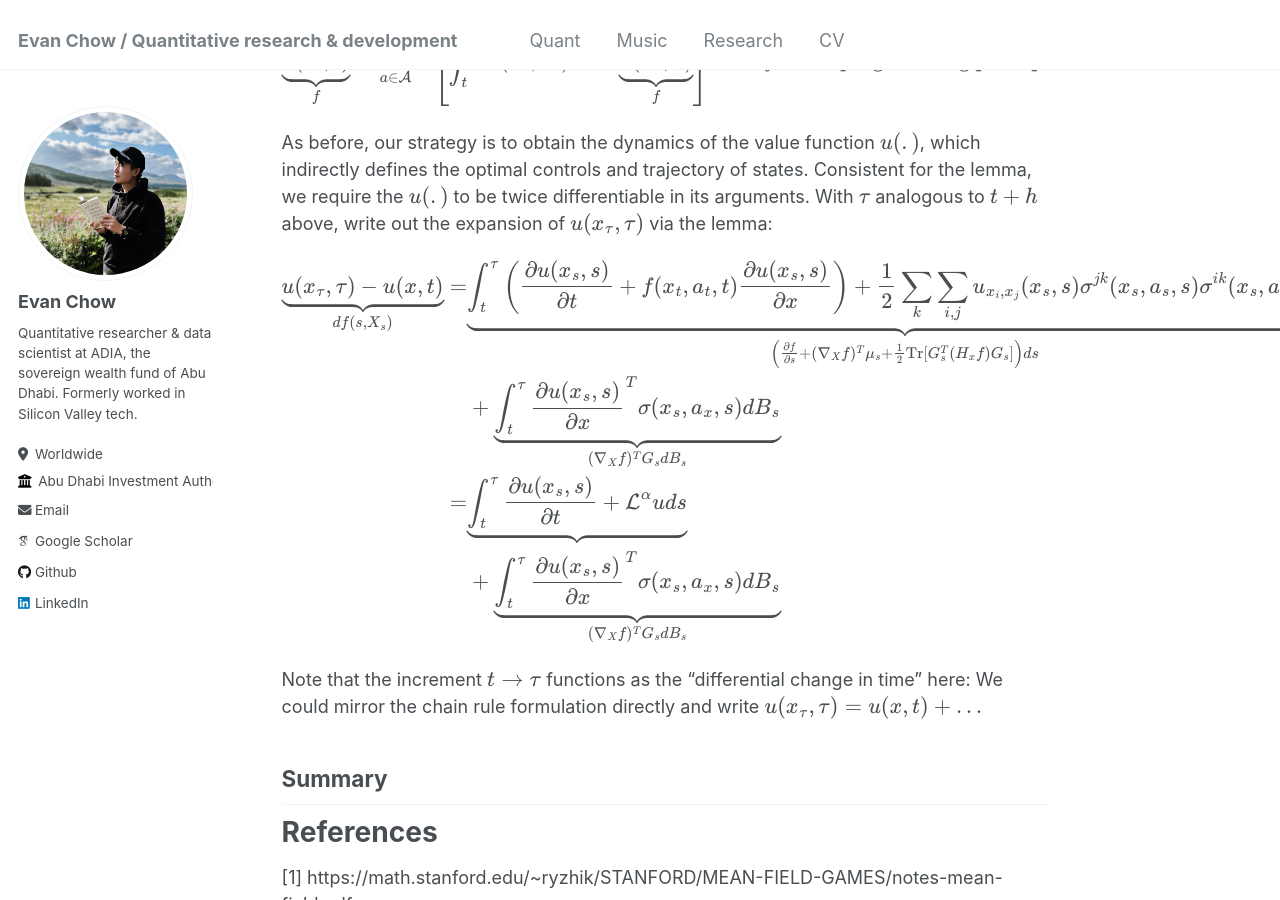
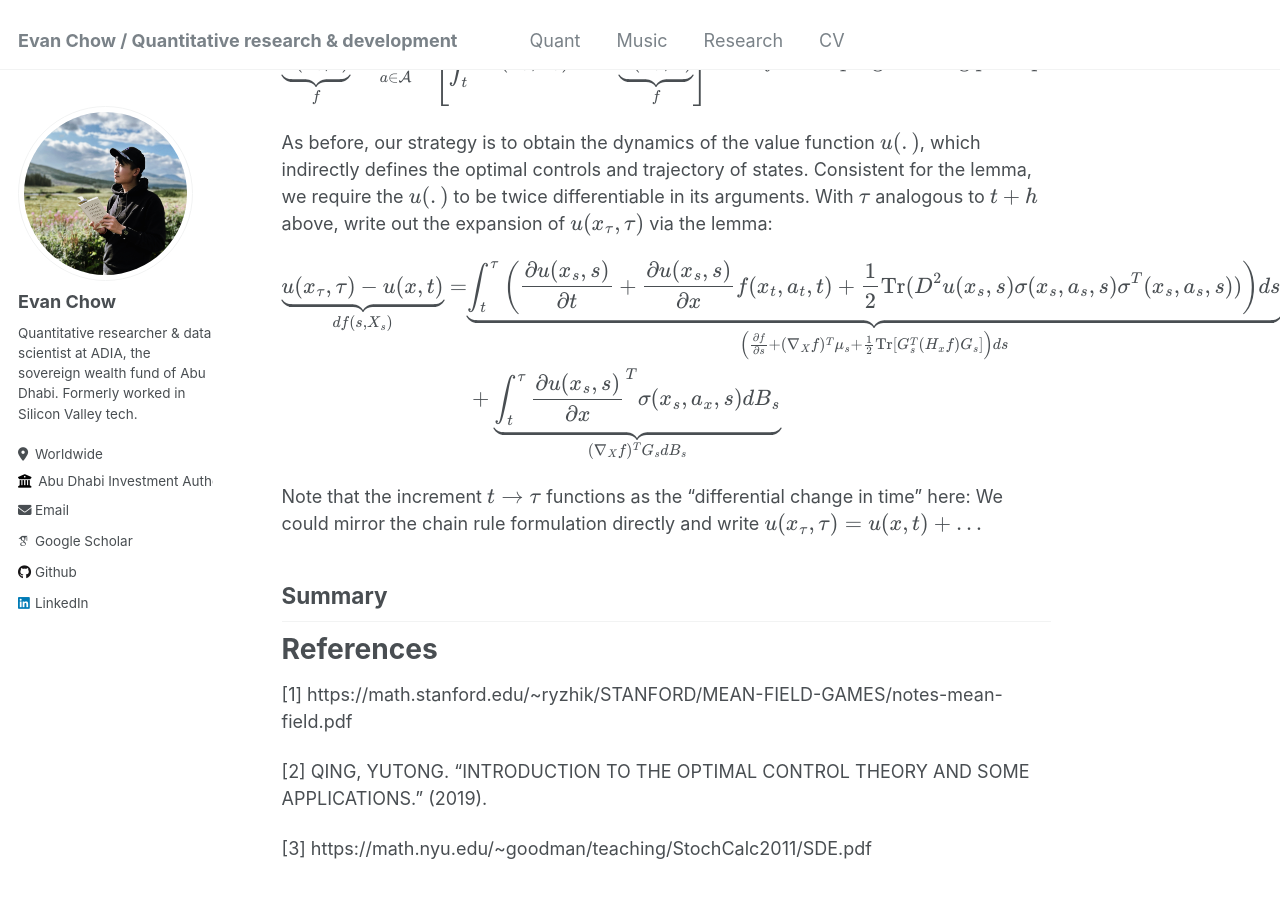
Before and after one commit to evnchw/evnchw.github.io, a Jekyll site: the page built from _quant/refresher_hjb.md, in a window 1280 px wide and 900 px high, scrolled down 7668 px. Built offline with Jekyll 4.4.1, drawn with Linux system fonts in a browser that asks for light colours; some web fonts are replaced.

Commit message:
fix subtitles

```diff
--- a/_quant/refresher_hjb.md
+++ b/_quant/refresher_hjb.md
@@ -246,18 +246,12 @@ As before, our strategy is to obtain the dynamics of the value function $$u(.)$$
 $$
 \begin{align}
     \underbrace{u(x_\tau, \tau) - u(x,t)}_{d f(s, X_s)} = &
-            \underbrace{\int_t^\tau \left(\frac{\partial u(x_s, s)}{\partial t} + f(x_t, a_t, t) \frac{\partial u(x_s, s)}{\partial x} \right) +
-            \frac{1}{2} \sum_k \sum_{i,j} u_{x_i, x_j}(x_s, s) \sigma^{jk}(x_s, a_s, s)\sigma^{ik}(x_s, a_x, s) ds}_{
-                \left(\frac{\partial f}{\partial s} + (\nabla_X f)^T \mu_s + \frac{1}{2} \text{Tr} \left[ G_s^T (H_x f) G_s \right] \right) ds
-            } \\
-            &+
-            \underbrace{
-                \int_t^\tau \frac{\partial u(x_s, s)}{\partial x}^T \sigma(x_s, a_x, s) dB_s
+            \underbrace{\int_t^\tau \left(\frac{\partial u(x_s, s)}{\partial t} + \frac{\partial u(x_s, s)}{\partial x} f(x_t, a_t, t) +
+            \frac{1}{2} \text{Tr}(D^2 u(x_s, s) \sigma(x_s, a_s, s)\sigma^T(x_s, a_s, s)) \right) ds
             }_{
-                (\nabla_X f)^T G_s dB_s
-            } \\
-            = &
-            \underbrace{\int_t^\tau \frac{\partial u(x_s, s)}{\partial t} + \mathcal{L}^\alpha u ds
+                \left(
+                    \frac{\partial f}{\partial s} + (\nabla_X f)^T \mu_s + \frac{1}{2} \text{Tr}\left[ G_s^T (H_x f) G_s \right]
+                \right) ds
             } \\
             &+
             \underbrace{
```
